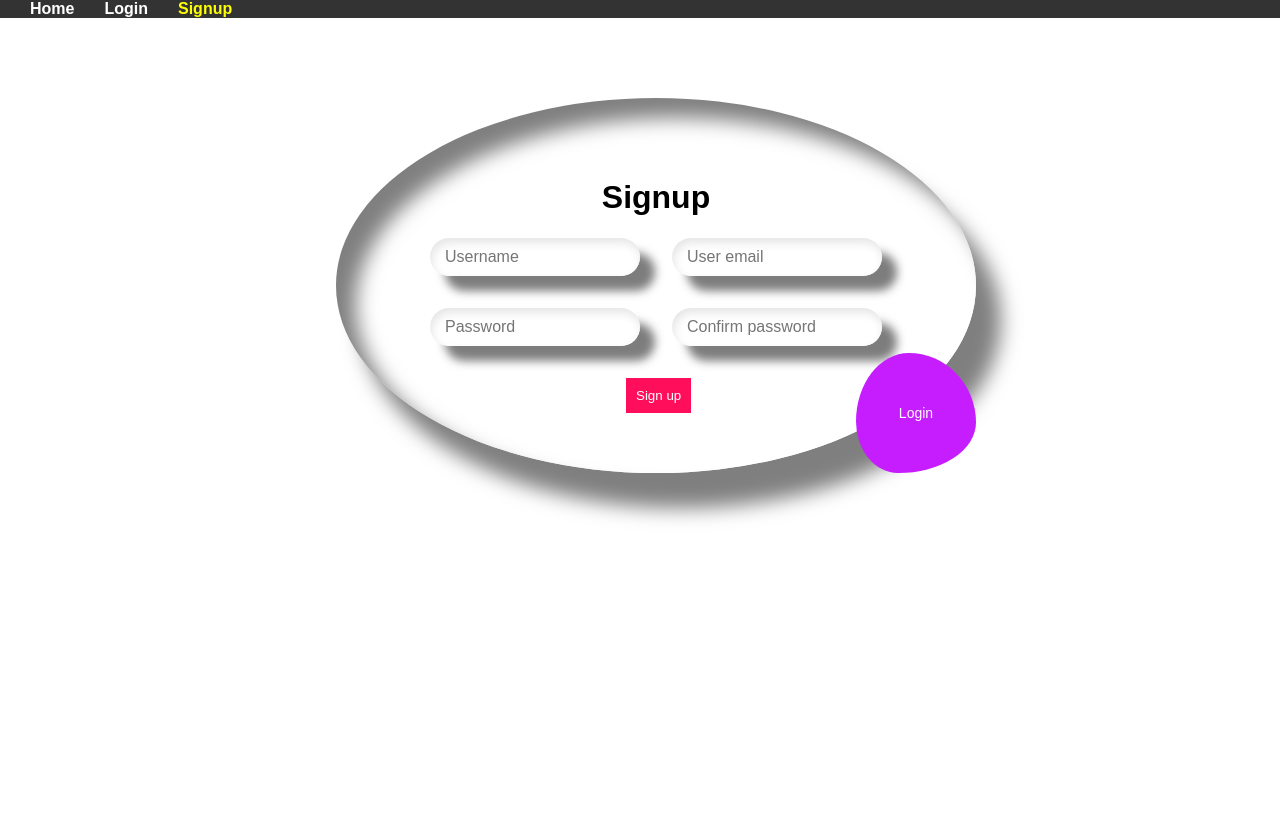
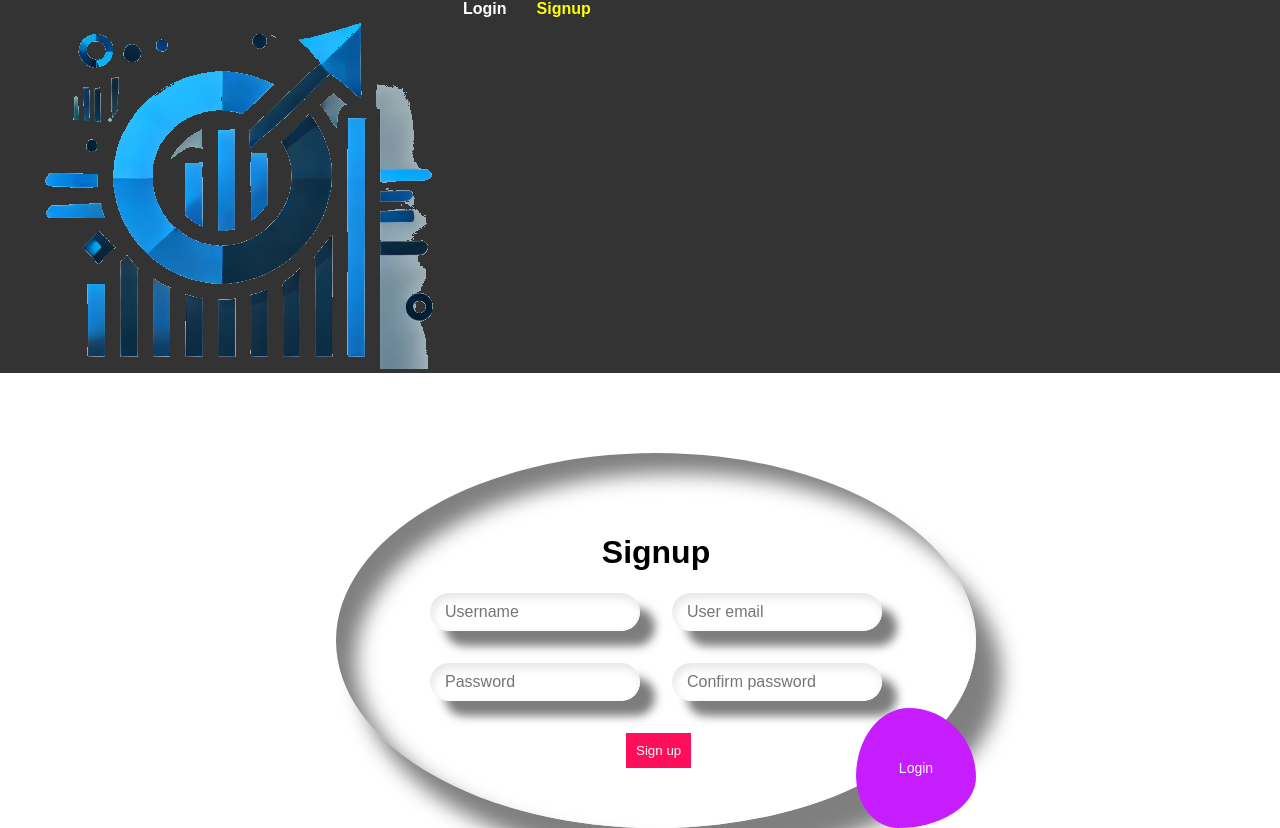
Before and after one commit to bakkary/PythonStreamlitBIApplication, a React (Vite) app in the folder HOP-ReactStreamlit-Application/: page /signup in a window 1280 px wide. Before the commit the page ends 800 px from the top, so only its background shows below. Built offline with nearby package versions, Linux system fonts and the light colour scheme.

Commit message:
made logo home

```diff
--- a/HOP-ReactStreamlit-Application/src/navbar.jsx
+++ b/HOP-ReactStreamlit-Application/src/navbar.jsx
@@ -4,6 +4,7 @@
 import Login from "./loginpage";
 import Signup from "./signup";
 import GraphsPage from "./graphs";
+import logo from './util/images/logo.png';
 
 function Navbar() {
   const [applicationsCollapsed, setApplicationsCollapsed] = useState(true);
@@ -25,7 +26,7 @@
                     to="/graphs"
                     className={({ isActive }) => (isActive ? "active" : "")}
                   >
-                    Home
+                    <img src={logo} alt="Logo" />
                   </NavLink>
                 </li>
                 <li>
```
Also changed, not shown: HOP-ReactStreamlit-Application/src/util/images/logo.png (added), 1 other file (tests, documents, lock files or other folders).
